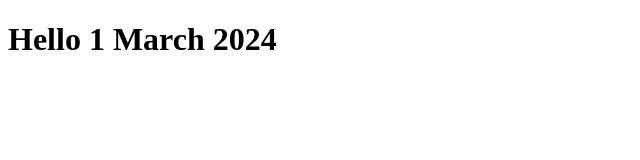
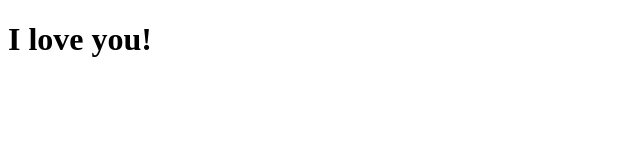
Before and after one commit to April3xx/page, a plain HTML site: page index.html in a window 1280 px wide. Shown: the whole page, without its empty margins (0-640 px from the left). Drawn offline with Linux system fonts and the light colour scheme.

Commit message:
Update index.html

```diff
--- a/index.html
+++ b/index.html
@@ -4,6 +4,6 @@
     <title>This is the title of the webpage!</title>
   </head>
   <body>
-    <h1> Hello 1 March 2024 </h1>
+    <h1> I love you! </h1>
   </body>
 </html>
```
